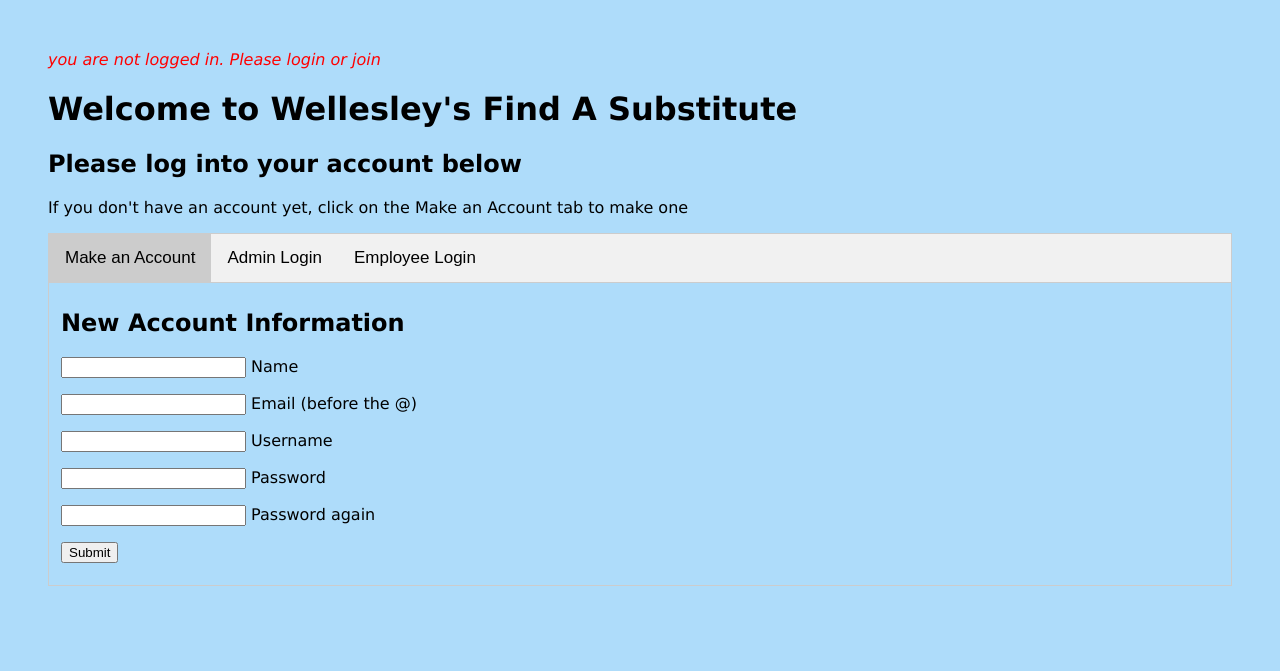
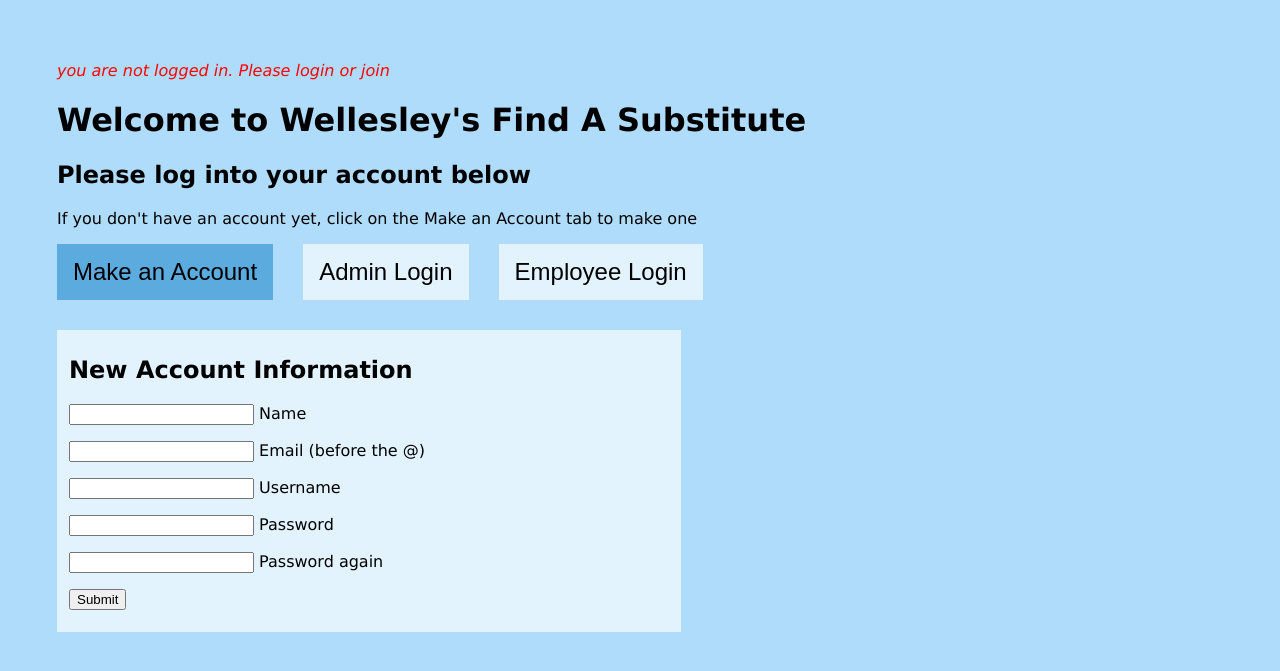
Before and after one commit to mharrigan26/FindASubstitute, a Flask app: page / in a window 1280 px wide, after a click on "Make an Account". Shown: the top 671 px of the page. Run offline with Flask 2, Linux system fonts and the light colour scheme.

Commit message:
main page css done

```diff
--- a/static/style.css
+++ b/static/style.css
@@ -15,6 +15,9 @@
     color: #000000;
     background-color: #aedcfa;
     margin: 20px 2em;
+    text-align: left;
+    padding: 25px 25px;
+
 }
 
 
--- a/templates/base.html
+++ b/templates/base.html
@@ -4,10 +4,66 @@
     <meta charset='utf-8'>
     <meta name=author content="Bianca Pio">
     <title>{{ title }}</title>
-    <link rel='stylesheet' href="{{url_for('static', filename = 'style.css')}}">
     <style>
+        #messages {
+            color: red;
+            font-style: italic;
+        }
+
+        h1 {
+            font-size: 200%;
+            color: rgb(0, 0, 0);
+        }
+
         body {
-            color:rgb(0, 0, 0)
+            font-family: 'Geneva', sans-serif;
+            color: #000000;
+            background-color: #aedcfa;
+            margin: 20px 2em;
+            text-align: left;
+            padding: 25px 25px;
+
+        }
+
+        /* Style the buttons inside the tab */
+        .tab button {
+            background-color: #E2F3FE;
+            float: left;
+            border: none;
+            outline: none;
+            cursor: pointer;
+            padding: 14px 16px;
+            transition: 0.3s;
+            font-size: 24px;
+            margin-right: 30px;
+            margin-bottom: 30px;
+        }
+
+        /* Change background color of buttons on hover */
+        .tab button:hover {
+            background-color: #82C5F1;
+        }
+
+        /* Create an active/current tablink class */
+        .tab button.active {
+            background-color: #5BABDF;
+        }
+
+        /* Style the tab content */
+        .tabcontent {
+            display: none;
+            padding: 6px 12px;
+            border-top: none;
+            background-color: #E2F3FE;
+            width: 600px;
+        }
+
+
+        /* Style the tab */
+        .tab {
+            overflow: hidden;
+            background-color: #aedcfa;
+            width: 700px;
         }
     </style>
     {% block head_stuff %} {% endblock %}
--- a/templates/main.html
+++ b/templates/main.html
@@ -3,53 +3,6 @@
 {%else%}
     {% extends "base.html" %}
 {%endif%}
-
-{% block head_stuff %}
-<style>
- /* Style the buttons inside the tab */
- body{
-   text-align:left;
-   padding: 14px 16px;
- }
-
- .tab button {
-    background-color: inherit;
-    float: left;
-    border: none;
-    outline: none;
-    cursor: pointer;
-    padding: 14px 16px;
-    transition: 0.3s;
-    font-size: 17px;
-  }
-
-  /* Change background color of buttons on hover */
-  .tab button:hover {
-    background-color: #ddd;
-  }
-
-  /* Create an active/current tablink class */
-  .tab button.active {
-    background-color: #ccc;
-  }
-
-  /* Style the tab content */
-  .tabcontent {
-    display: none;
-    padding: 6px 12px;
-    border: 1px solid #ccc;
-    border-top: none;
-  }
-
-
-/* Style the tab */
-.tab {
-  overflow: hidden;
-  border: 1px solid #ccc;
-  background-color: #f1f1f1;
-}
-</style>
-{% endblock %}
 
 {% block nav %}
 <div id="navigation">
```
Lines whose indentation alone changed are shown as unchanged.
